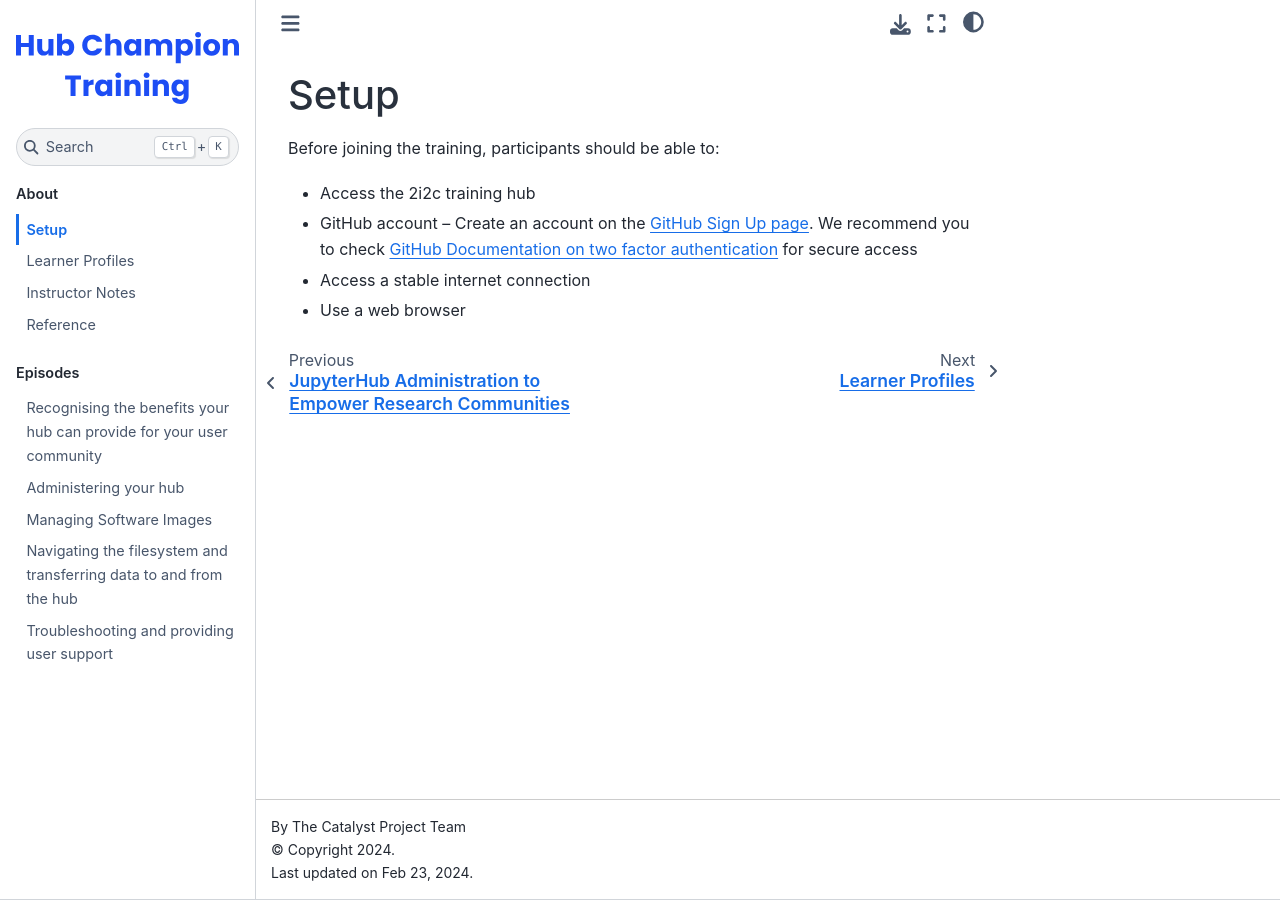
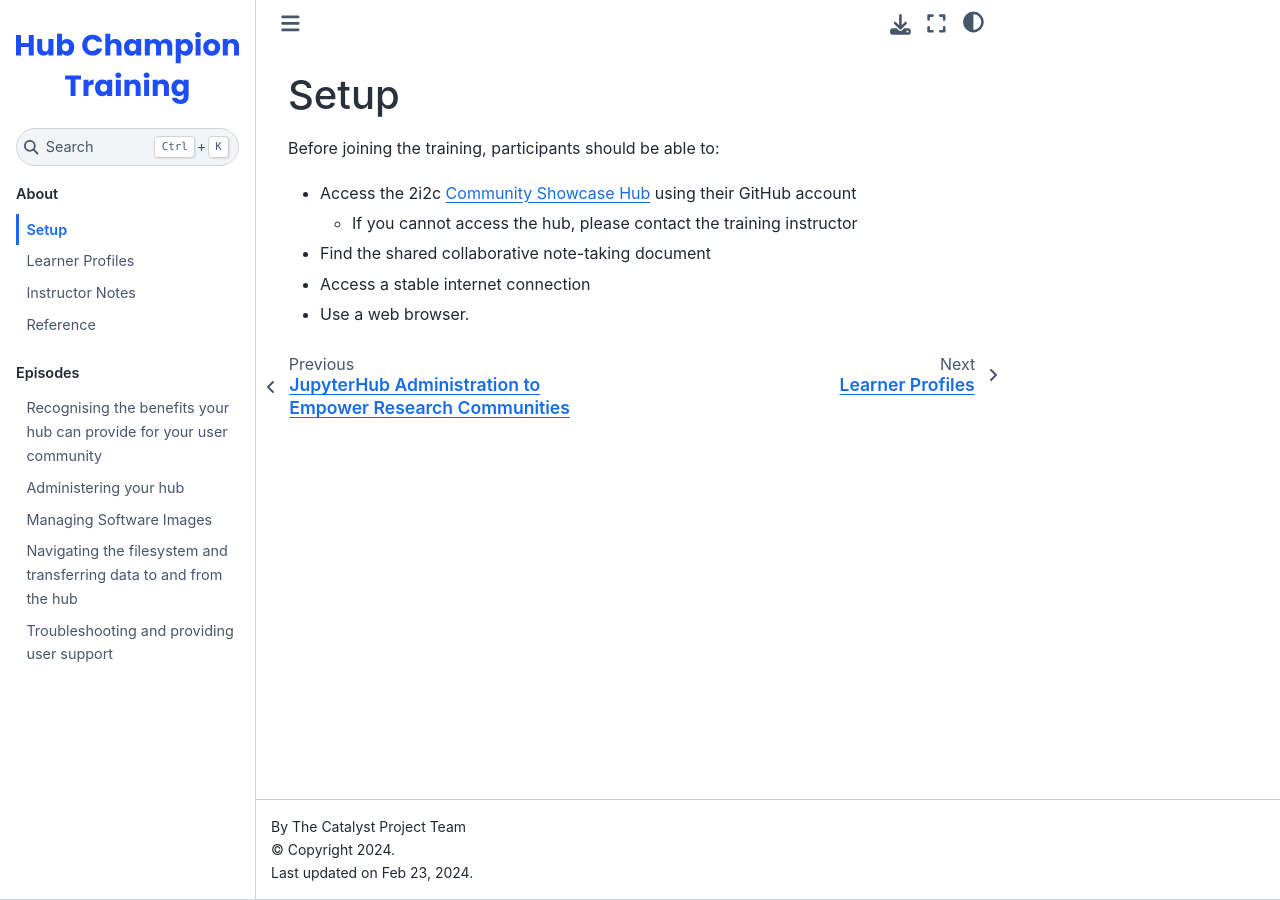
Before and after one commit to czi-catalystproject/hub-champion-training, a Jupyter Book: the page built from learners/setup.md, in a window 1280 px wide. Built offline with Jupyter Book 1.0.4 settings and Sphinx 7.4.7 and the Sphinx Book theme 1.1.4, drawn with Linux system fonts in a browser that asks for light colours; nearby versions of some CDN libraries.

Commit message:
Tidy up setup

```diff
--- a/learners/setup.md
+++ b/learners/setup.md
@@ -2,7 +2,8 @@
 
 Before joining the training, participants should be able to:
 
-- Access the 2i2c training hub
-- GitHub account – Create an account on the [GitHub Sign Up page](https://github.com/signup). We recommend you to check [GitHub Documentation on two factor authentication](https://docs.github.com/en/authentication/securing-your-account-with-two-factor-authentication-2fa) for secure access
+- Access the 2i2c [Community Showcase Hub](https://showcase.2i2c.cloud) using their GitHub account
+    - If you cannot access the hub, please contact the training instructor
+- Find the shared collaborative note-taking document
 - Access a stable internet connection
-- Use a web browser
+- Use a web browser.
```
